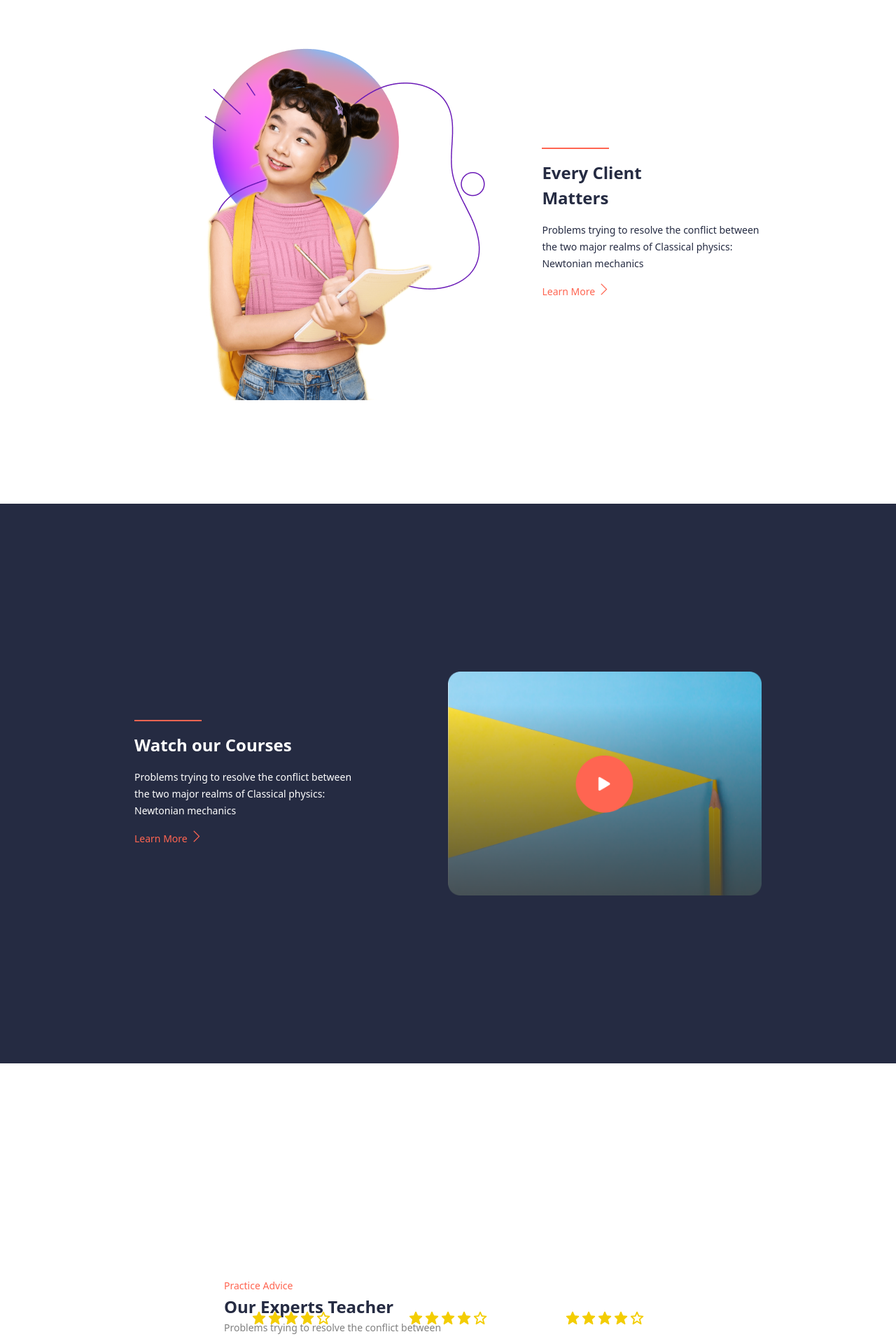
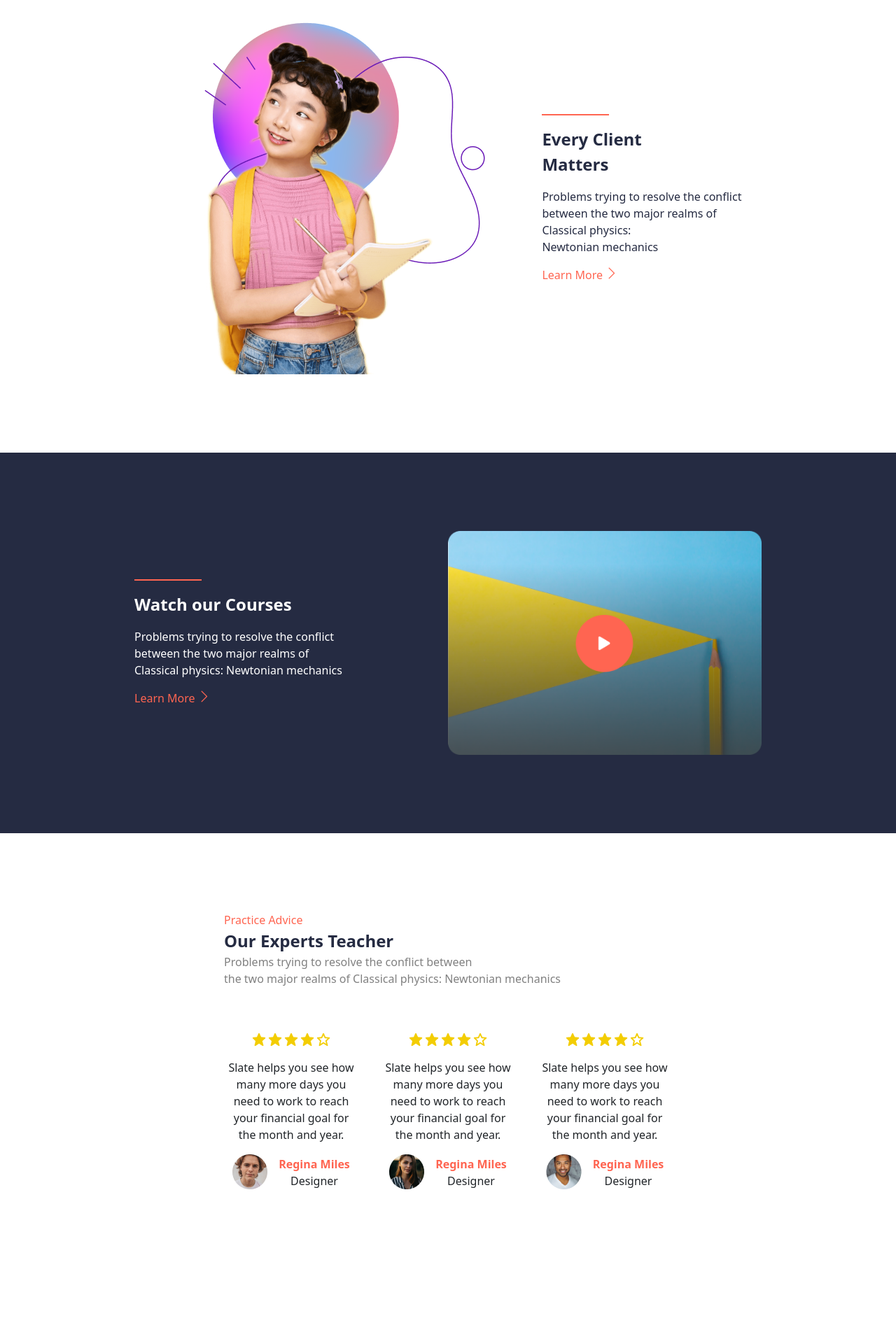
Before and after one commit to Cham-X/school-premier, a React (Create React App) app: page / in a window 1280 px wide. Shown: the part 880-2794 px from the top of the page at 70% size. Built offline with nearby package versions, Linux system fonts and the light colour scheme.

Commit message:
hero restored

```diff
--- a/src/components/ClientMatterSection.module.css
+++ b/src/components/ClientMatterSection.module.css
@@ -14,13 +14,12 @@
 
 .ClientMatterSection {
     background-color: #fff;
-    width: 100vw;
-    height: 100vh;
     color: #252b42;
     display: flex;
     align-items: center;
     justify-content: center;
     text-align: left;
+    padding: 7rem 0;
 }
 
 .ClientMatterSectionContent{
--- a/src/components/ClientSection.module.css
+++ b/src/components/ClientSection.module.css
@@ -1,12 +1,11 @@
 .clientSection {
   background-color: #252b42;
-  width: 100vw;
-  height: 100vh;
   color: #fff;
   display: flex;
   align-items: center;
   justify-content: center;
   text-align: left;
+  padding: 7rem 0;
 
 }
 .ClientSectionContent{
@@ -74,7 +73,6 @@
 @media screen and (max-width:450px) {
   .ClientSectionContent{
     width: 95%;
-    height: auto;
   }
   .videoImage{
     height: 70%;
--- a/src/components/ConnectSection.module.css
+++ b/src/components/ConnectSection.module.css
@@ -2,8 +2,6 @@
     display: flex;
     align-items: center;
     justify-content: center;
-    width: 100vw;
-    height: 100vh;
     background-color: #fff;
 }
 
@@ -12,6 +10,7 @@
     flex-direction: column;
     align-items: flex-start;
     justify-content: center;
+    padding: 7rem 0;
     gap: 4rem;
 }
 
--- a/src/components/Footer.module.css
+++ b/src/components/Footer.module.css
@@ -4,6 +4,8 @@
   align-items: flex-start;
   justify-content: space-between;
   white-space: nowrap;
+  padding: 5rem 0;
+
 }
 
 footer a, footer p{
@@ -59,6 +61,9 @@ footer a, footer p{
   .footerContent {
     display: grid;
     grid-template-columns: repeat(2, 1fr);
+    padding: 5rem 0;
+    gap: 1rem;
+
   }
 }
 
--- a/src/components/NewsLetter.module.css
+++ b/src/components/NewsLetter.module.css
@@ -1,6 +1,4 @@
 .NewsLetterSection {
-    width: 100vw;
-    height: 100vh;
     position: relative;
     display: flex;
     flex-direction: column;
@@ -9,6 +7,7 @@
     gap: 2.5rem;
     text-align: center;
     background-color: #fff;
+    padding: 7rem 0;
 }
 
 .NewsLetterSection p {
--- a/src/components/Resources/ConnectCard.module.css
+++ b/src/components/Resources/ConnectCard.module.css
@@ -6,7 +6,6 @@
     text-align: center;
     gap: 1rem;
     width: 15.5rem;
-    height: 23rem;
     border-radius: 2rem;
     box-shadow: 19px 27px 22px 12px rgba(0,0,0,0.1);
 }
--- a/src/components/Resources/TeacherCard.module.css
+++ b/src/components/Resources/TeacherCard.module.css
@@ -6,7 +6,6 @@
  text-align: center;
  gap: 1rem;
  width: 12rem;
- height: 5rem;
 }
 
 .stars{
--- a/src/components/TeacherSection.module.css
+++ b/src/components/TeacherSection.module.css
@@ -2,8 +2,6 @@
     display: flex;
     align-items: center;
     justify-content: center;
-    width: 100vw;
-    height: 100vh;
     background-color: #fff;
 }
 
@@ -12,7 +10,8 @@
     flex-direction: column;
     align-items: flex-start;
     justify-content: center;
-    /* gap: 4rem; */
+    padding: 7rem 0;
+    gap: 4rem;
 }
 
 .team{
--- a/src/index.css
+++ b/src/index.css
@@ -73,7 +73,7 @@ code {
 a,
 p {
   text-decoration: none;
-  font-size: 14px;
+  /* font-size: 14px; */
   line-height: 24px;
 }
 
```
